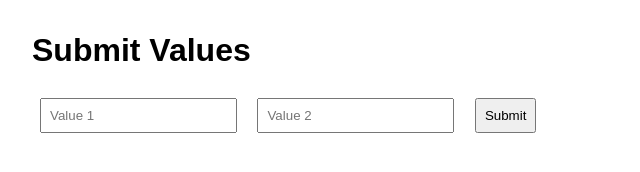
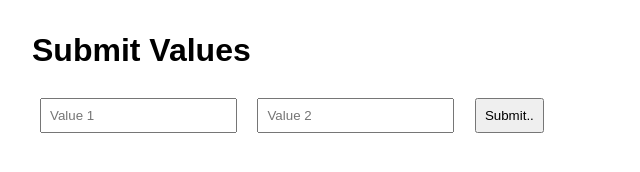
Before and after one commit to jobychacko2001/flask-gke-app, a plain HTML site: page frontend/index.html in a window 1280 px wide. Shown: the full height of the page, 0-640 px from the left. Drawn offline with Linux system fonts and the light colour scheme.

Commit message:
cloudbuild.yaml added

```diff
--- a/frontend/index.html
+++ b/frontend/index.html
@@ -14,7 +14,7 @@
     <form id="dataForm">
         <input type="text" id="value1" placeholder="Value 1" required>
         <input type="text" id="value2" placeholder="Value 2" required>
-        <button type="submit">Submit</button>
+        <button type="submit">Submit..</button>
     </form>
     <div id="response"></div>
 
```
Also changed, not shown: 2 other files.
